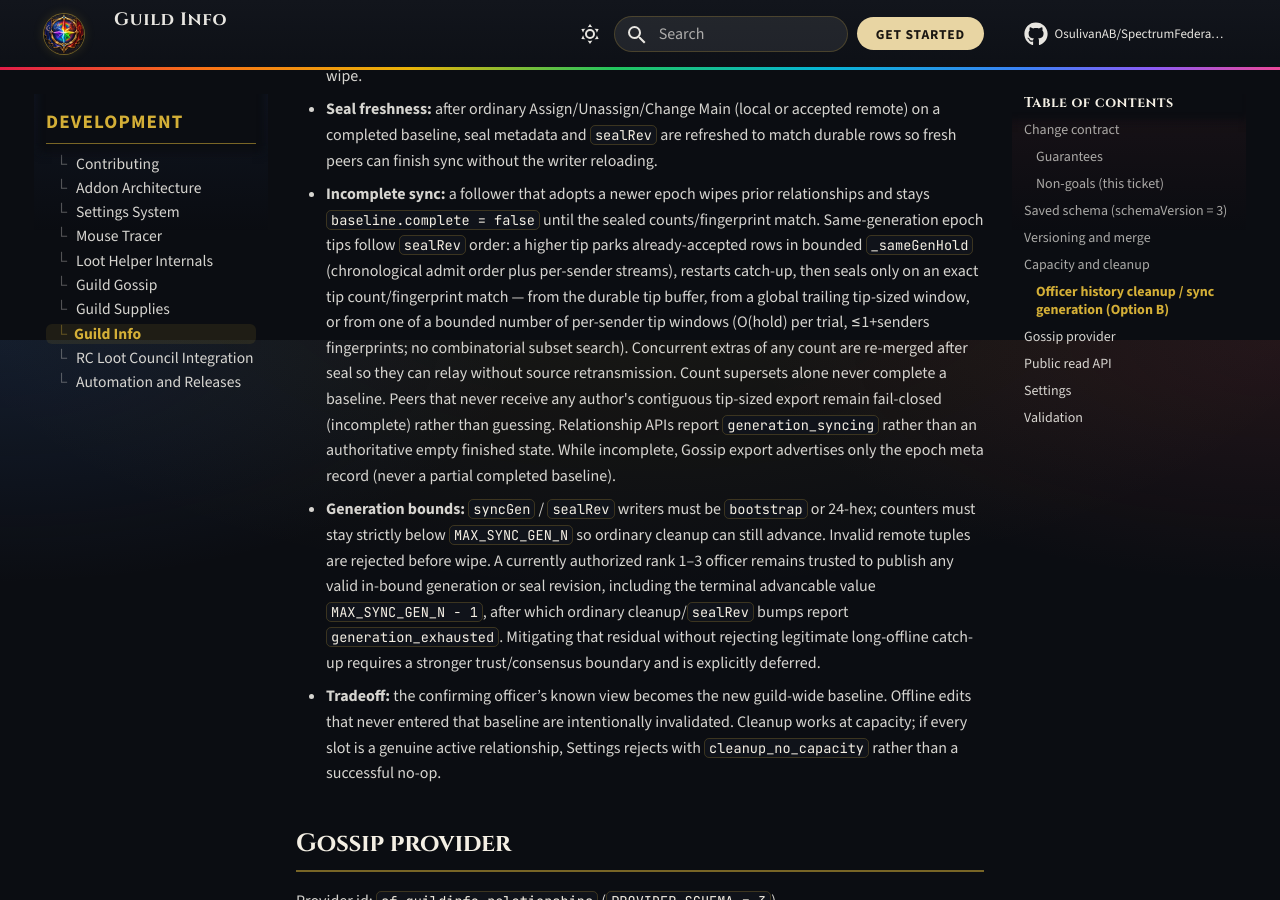
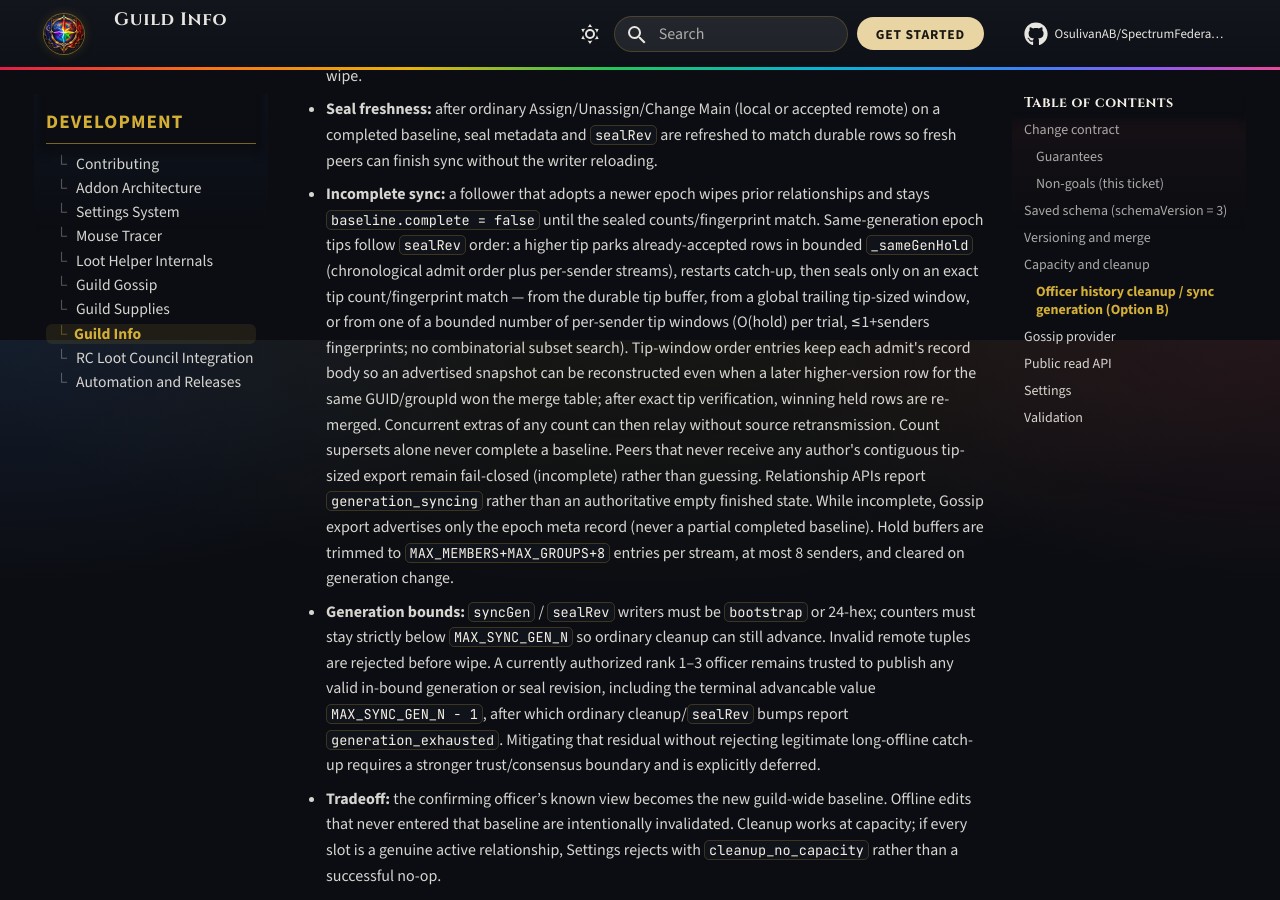
Before and after one commit to OsulivanAB/SpectrumFederation, an MkDocs documentation site: the page built from docs/development/guild-info/index.md, in a window 1280 px wide and 900 px high, scrolled down 5060 px. Built offline with MkDocs 1.6.1 and Material for MkDocs 9.7.7, drawn with Linux system fonts in a browser that asks for light colours; comment, search, counter and statistics services are not loaded.

Commit message:
Fix Guild Info tip windows to retain snapshot record versions (#402)
Tip-order entries now keep each admit's member/group body so per-sender
windows can match an advertised contentFp when a later higher-version row
for the same GUID won the merge table. Winning bodies still reapply after
exact tip seal. Add B5 Alice version-conflict fail-before/after coverage.

Co-authored-by: Anthony <OsulivanAB@users.noreply.github.com>

```diff
--- a/docs/development/guild-info/index.md
+++ b/docs/development/guild-info/index.md
@@ -120,7 +120,7 @@ Ranks 1–3 may run **Clean up retained Guild Info history** in Settings. This i
 - **Discards:** empty solo-main shells, unassign tombstones, forwarding aliases, and other obsolete groups that are not part of a visible relationship.
 - **Generation:** commits a new guild-scoped `syncGen` and sealed `baseline` (`memberCount` / `groupCount` / `contentFp` / `sealRev`). Older-generation member/group wires are rejected even with higher individual `ver.n`. Competing cleanups at the same `n` tie-break on lexicographic writer nonce `w`. Remote generations must use canonical writer ids (`bootstrap` or 24-hex) and counters that remain safely incrementable; invalid or exhausted generations fail closed before wipe.
 - **Seal freshness:** after ordinary Assign/Unassign/Change Main (local or accepted remote) on a completed baseline, seal metadata and `sealRev` are refreshed to match durable rows so fresh peers can finish sync without the writer reloading.
-- **Incomplete sync:** a follower that adopts a newer epoch wipes prior relationships and stays `baseline.complete = false` until the sealed counts/fingerprint match. Same-generation epoch tips follow `sealRev` order: a higher tip parks already-accepted rows in bounded `_sameGenHold` (chronological admit order plus per-sender streams), restarts catch-up, then seals only on an exact tip count/fingerprint match — from the durable tip buffer, from a global trailing tip-sized window, or from one of a bounded number of per-sender tip windows (O(hold) per trial, ≤1+senders fingerprints; no combinatorial subset search). Concurrent extras of any count are re-merged after seal so they can relay without source retransmission. Count supersets alone never complete a baseline. Peers that never receive any author's contiguous tip-sized export remain fail-closed (incomplete) rather than guessing. Relationship APIs report `generation_syncing` rather than an authoritative empty finished state. While incomplete, Gossip export advertises only the epoch meta record (never a partial completed baseline).
+- **Incomplete sync:** a follower that adopts a newer epoch wipes prior relationships and stays `baseline.complete = false` until the sealed counts/fingerprint match. Same-generation epoch tips follow `sealRev` order: a higher tip parks already-accepted rows in bounded `_sameGenHold` (chronological admit order plus per-sender streams), restarts catch-up, then seals only on an exact tip count/fingerprint match — from the durable tip buffer, from a global trailing tip-sized window, or from one of a bounded number of per-sender tip windows (O(hold) per trial, ≤1+senders fingerprints; no combinatorial subset search). Tip-window order entries keep each admit's record body so an advertised snapshot can be reconstructed even when a later higher-version row for the same GUID/groupId won the merge table; after exact tip verification, winning held rows are re-merged. Concurrent extras of any count can then relay without source retransmission. Count supersets alone never complete a baseline. Peers that never receive any author's contiguous tip-sized export remain fail-closed (incomplete) rather than guessing. Relationship APIs report `generation_syncing` rather than an authoritative empty finished state. While incomplete, Gossip export advertises only the epoch meta record (never a partial completed baseline). Hold buffers are trimmed to `MAX_MEMBERS+MAX_GROUPS+8` entries per stream, at most 8 senders, and cleared on generation change.
 - **Generation bounds:** `syncGen` / `sealRev` writers must be `bootstrap` or 24-hex; counters must stay strictly below `MAX_SYNC_GEN_N` so ordinary cleanup can still advance. Invalid remote tuples are rejected before wipe. A currently authorized rank 1–3 officer remains trusted to publish any valid in-bound generation or seal revision, including the terminal advancable value `MAX_SYNC_GEN_N - 1`, after which ordinary cleanup/`sealRev` bumps report `generation_exhausted`. Mitigating that residual without rejecting legitimate long-offline catch-up requires a stronger trust/consensus boundary and is explicitly deferred.
 - **Tradeoff:** the confirming officer’s known view becomes the new guild-wide baseline. Offline edits that never entered that baseline are intentionally invalidated. Cleanup works at capacity; if every slot is a genuine active relationship, Settings rejects with `cleanup_no_capacity` rather than a successful no-op.
 
```
Also changed, not shown: CHANGELOG.md (+5 -0 lines), 5 other files.
